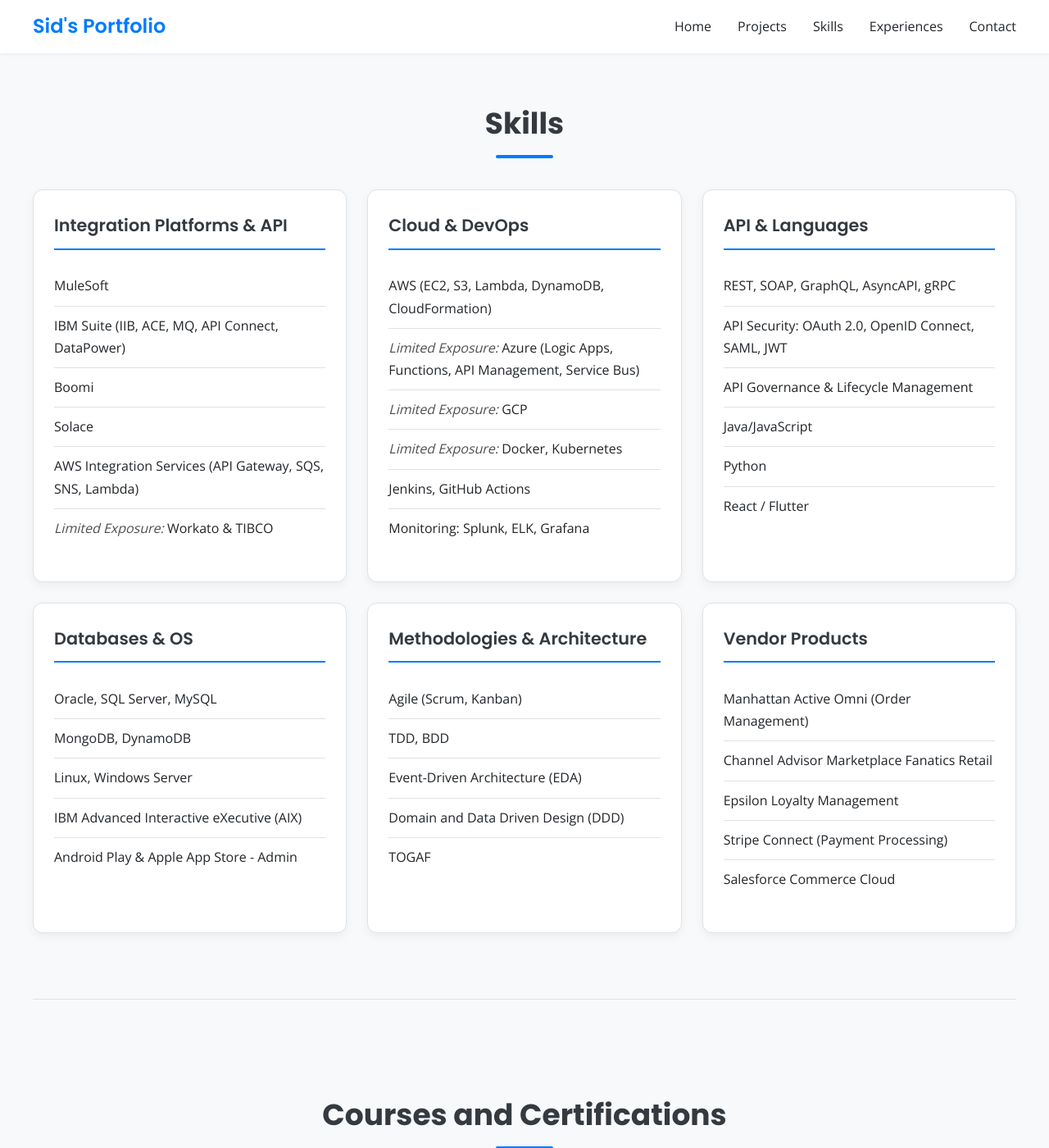
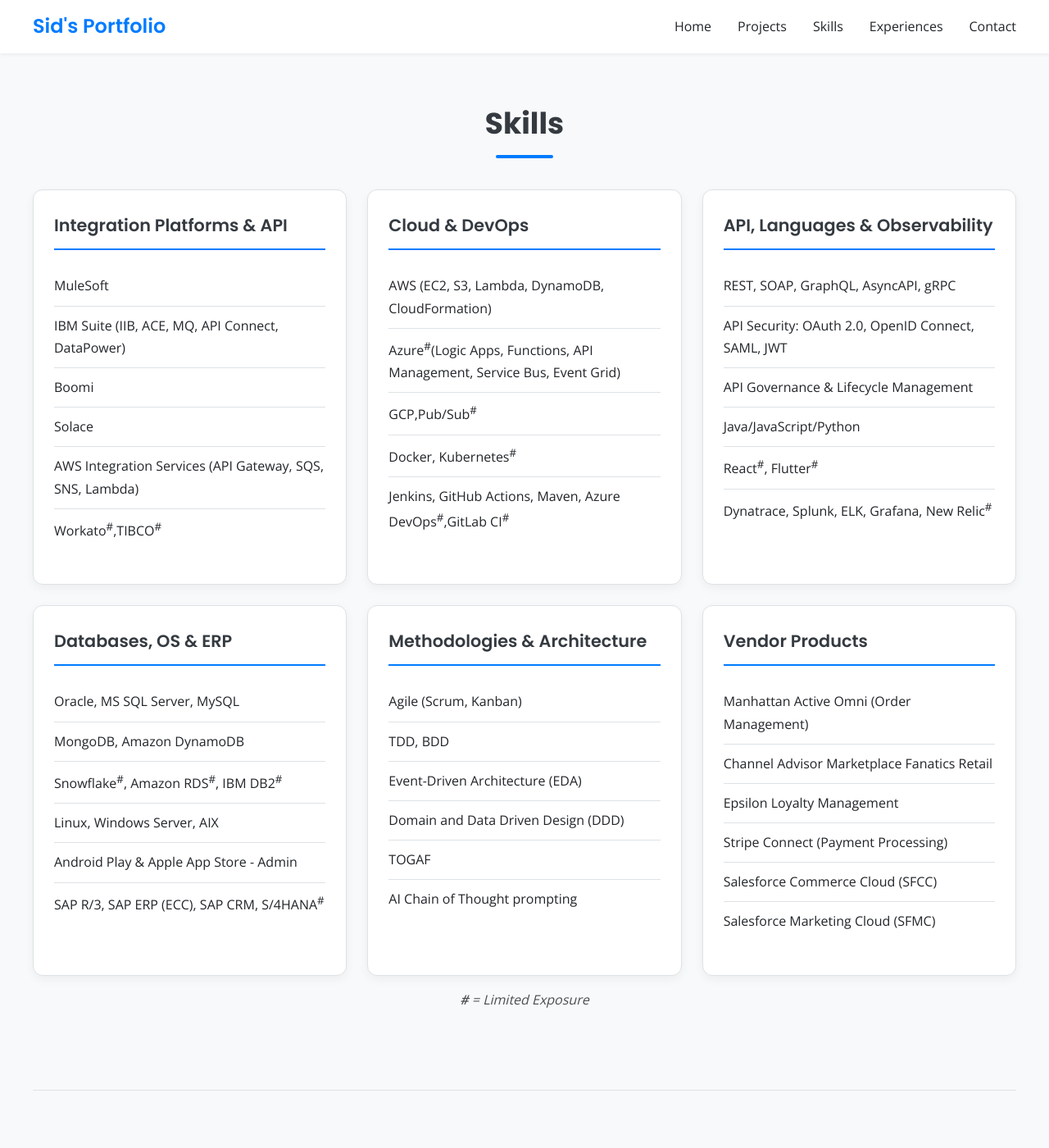
Before and after one commit to sid-inthub/sid-inthub.github.io, a Jekyll site: the page built from index.md, in a window 1280 px wide and 1400 px high, scrolled down 2681 px. Shown: the whole window at 82% size. Built offline with Jekyll 4.4.1, drawn with Linux system fonts in a browser that asks for light colours; some of the changed text lies outside the part shown.

Commit message:
my Changes
Hide Hire Me
Limited Exposure Legend
Skills Update

```diff
--- a/index.md
+++ b/index.md
@@ -9,7 +9,7 @@
     <div class="profile-section" id="profile-section">
       <img src="./assets/images/sid-linked.jpg" alt="Sid" class="profile-image">
       <h1 class="profile-title">Siddharth Shanmugam</h1>
-      <h2 class="profile-subtitle">Bridge business needs with technical execution | System Integration | API | EDA</h2>
+      <h2 class="profile-subtitle">Integration Architect | Bridge business needs with technical execution | System Integration | API | EDA</h2>
       <p class="profile-description">
         Results-driven professional with over 20 years of expertise in development, design, and architecture, specializing in Integration and Solution Architecture. Proficient in Application and System Integration for functional and technical projects, with extensive experience in SOA, ESB, microservices, event-driven, and API-driven designs. Demonstrated success in leading large-scale integration projects across domains. <br/>Proven ability to bridge business needs with technical execution, highly skilled at stakeholder engagement, vendor coordination, and driving technical collaborations, including with R&D teams.
         <!-- <br/> <em>Full employment history available upon request.</em> -->
@@ -141,7 +141,7 @@
             <li>Boomi</li>
             <li>Solace</li>
             <li>AWS Integration Services (API Gateway, SQS, SNS, Lambda)</li>
-            <li><span class="limited-exposure">Limited Exposure:</span> Workato & TIBCO</li>
+            <li>Workato<sup>#</sup>,TIBCO<sup>#</sup></li>
           </ul>
         </div>
 
@@ -149,34 +149,35 @@
           <h3 class="category-title">Cloud & DevOps</h3>
           <ul class="skill-items">
             <li>AWS (EC2, S3, Lambda, DynamoDB, CloudFormation)</li>
-            <li><span class="limited-exposure">Limited Exposure:</span> Azure (Logic Apps, Functions, API Management, Service Bus)</li>
-            <li><span class="limited-exposure">Limited Exposure:</span> GCP</li>
-            <li><span class="limited-exposure">Limited Exposure:</span> Docker, Kubernetes</li>
-            <li>Jenkins, GitHub Actions</li>
-            <li>Monitoring: Splunk, ELK, Grafana</li>
+            <li>Azure<sup>#</sup>(Logic Apps, Functions, API Management, Service Bus, Event Grid)</li>
+            <li>GCP,Pub/Sub<sup>#</sup></li>
+            <li>Docker, Kubernetes<sup>#</sup></li>
+            <li>Jenkins, GitHub Actions, Maven, Azure DevOps<sup>#</sup>,GitLab CI<sup>#</sup></li>
           </ul>
         </div>
 
         <div class="skill-category">
-          <h3 class="category-title">API & Languages</h3>
+          <h3 class="category-title">API, Languages & Observability</h3>
           <ul class="skill-items">
             <li>REST, SOAP, GraphQL, AsyncAPI, gRPC</li>
             <li>API Security: OAuth 2.0, OpenID Connect, SAML, JWT</li>
             <li>API Governance & Lifecycle Management</li>
-            <li>Java/JavaScript</li>
-            <li>Python</li>
-            <li>React / Flutter</li>
+            <li>Java/JavaScript/Python</li>
+            <li>React<sup>#</sup>, Flutter<sup>#</sup></li>
+            <li>Dynatrace, Splunk, ELK, Grafana, New Relic<sup>#</sup></li>
           </ul>
         </div>
 
         <div class="skill-category">
-          <h3 class="category-title">Databases & OS</h3>
+          <h3 class="category-title">Databases, OS & ERP</h3>
           <ul class="skill-items">
-            <li>Oracle, SQL Server, MySQL</li>
-            <li>MongoDB, DynamoDB</li>
-            <li>Linux, Windows Server</li>
-            <li>IBM Advanced Interactive eXecutive (AIX)</li>
+            <li>Oracle, MS SQL Server, MySQL</li>
+            <li>MongoDB, Amazon DynamoDB</li>
+            <li>Snowflake<sup>#</sup>, Amazon RDS<sup>#</sup>, IBM DB2<sup>#</sup></li>
+            <li>Linux, Windows Server, AIX</li>
+            <!--<li>IBM Advanced Interactive eXecutive (AIX)</li>-->
             <li>Android Play & Apple App Store - Admin</li>
+            <li>SAP R/3, SAP ERP (ECC), SAP CRM, S/4HANA<sup>#</sup></li>
           </ul>
         </div>
 
@@ -188,6 +189,7 @@
             <li>Event-Driven Architecture (EDA)</li>
             <li>Domain and Data Driven Design (DDD)</li>
             <li>TOGAF</li>
+            <li>AI Chain of Thought prompting</li>
           </ul>
         </div>
 
@@ -198,15 +200,17 @@
             <li>Channel Advisor Marketplace Fanatics Retail</li>
             <li>Epsilon Loyalty Management</li>
             <li>Stripe Connect (Payment Processing)</li>
-            <li>Salesforce Commerce Cloud</li>
+            <li>Salesforce Commerce Cloud (SFCC)</li>
+            <li>Salesforce Marketing Cloud (SFMC)</li>
           </ul>
         </div>
 
       </div>
+      <p style="text-align:center;"><em><span class="limited-exposure"><strong>#</strong> = Limited Exposure</span></em></p>
     </section>
 
 <section class="section" id="certifications">
-      <h2 class="section-title">Courses and Certifications</h2>
+      <h2 class="section-title">Courses, Certifications & Education</h2>
       <div class="certifications-grid">
         <div class="certification-card">
           <h3 class="certification-name">Certified: Associate Developer</h3>
@@ -503,7 +507,7 @@
       </div>
     </section>
 -->
-
+<!--
   {% assign availability_lower = page.availability_status | downcase %}
   {% unless availability_lower contains "engaged" %}
   <section class="section hire-me-section" id="hire-me">
@@ -518,5 +522,5 @@
     </div>
   </section>
   {% endunless %}
-
+-->
 </div> <!-- End main-container -->
```
